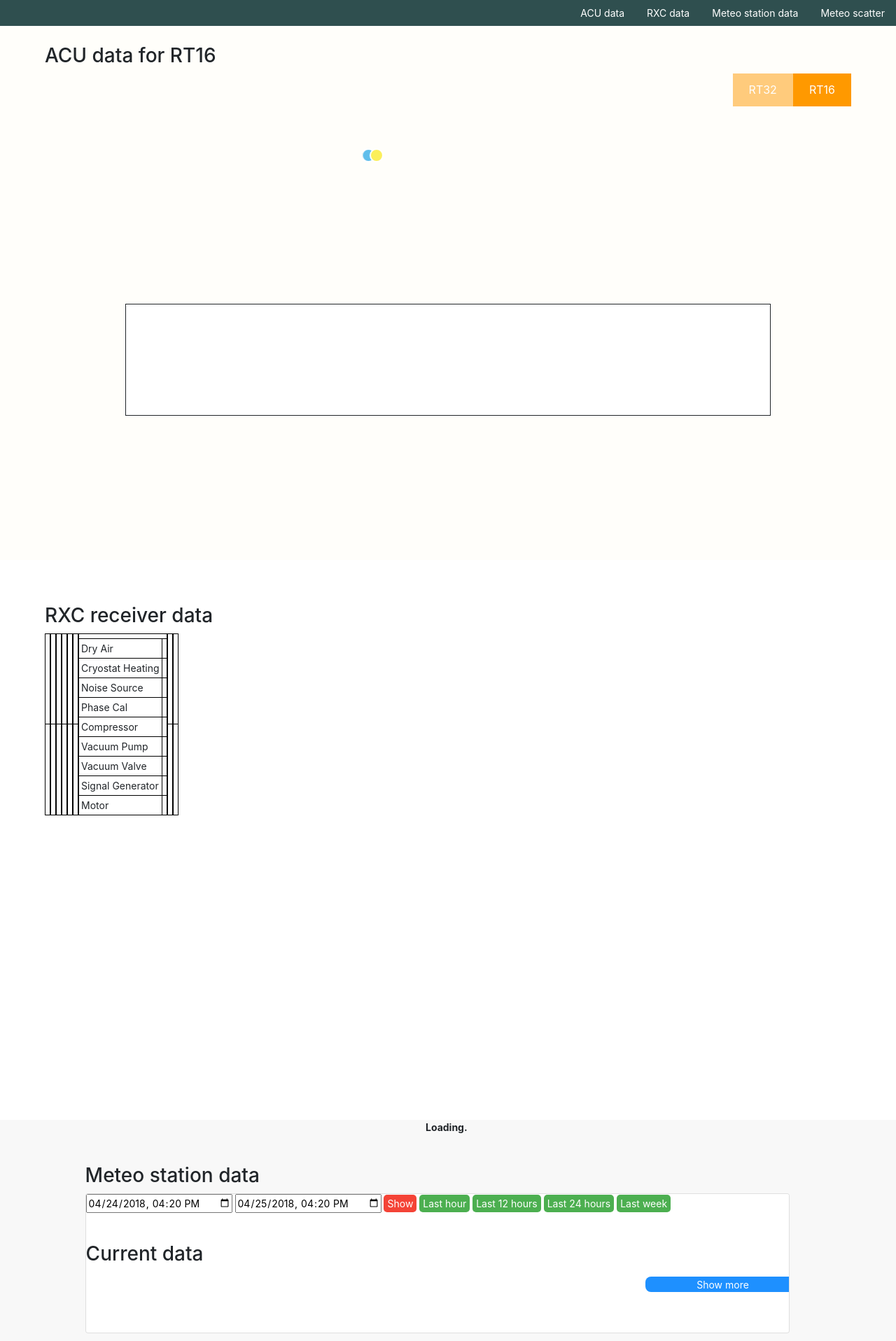
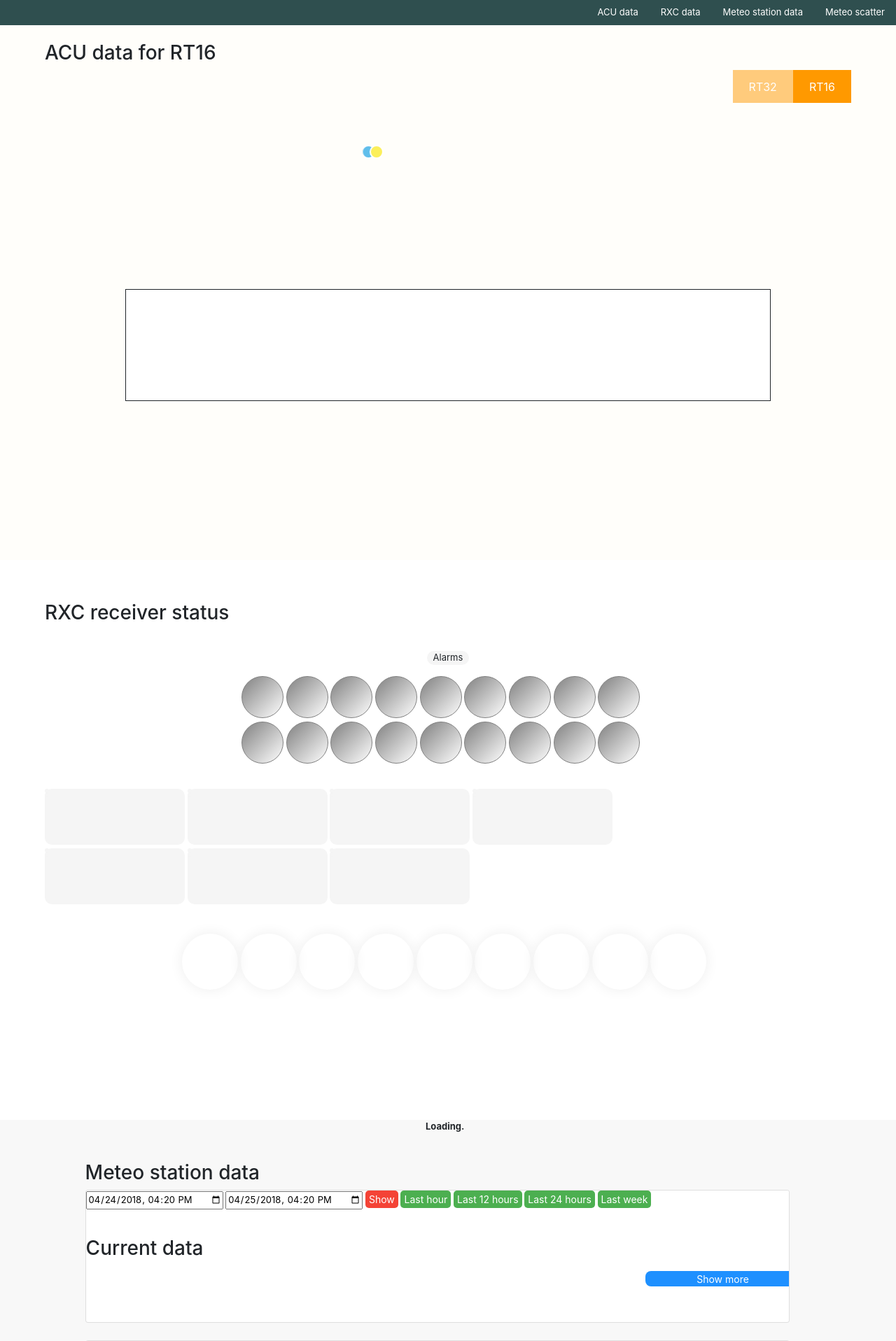
Before and after one commit to Andris-Akacenoks/meteo, a PHP site: page / in a window 1280 px wide. Shown: the top 1916 px of the page at 70% size. Run offline with PHP 8.4, Linux system fonts and the light colour scheme; data that the repository does not hold is empty; some libraries are stand-ins or nearby versions.

Commit message:
Added RXC

```diff
--- a/project/src/css/style.css
+++ b/project/src/css/style.css
@@ -1,5 +1,5 @@
 body{
-  font-size: 14px;
+  font-size: 13px;
   position: relative;
 }
 
@@ -7,6 +7,12 @@ th, td {
   padding: 3px;
   text-align: left;
   border-bottom: 1px solid #ddd;
+}
+
+.rxc-status-table{
+  width: 200px;
+  height:80px;
+  display: inline-block;
 }
 
 tr:hover {background-color:#f5f5f5;}
@@ -20,6 +26,15 @@ tr:hover {background-color:#f5f5f5;}
 }
 .row{
   width: 100%;
+}
+
+.rxc-status-table td{
+  font-size: 22px;
+  font-weight: bold;
+  text-align: center;
+}
+#OnOff-table{
+  display: none;
 }
 
 .form-group{
@@ -161,7 +176,7 @@ li {
 
 #card{
   width: 100%;
-  height: 200px;
+  height: 190px;
   -webkit-transition: height 0.3s ease-in;
   transition: height 0.3s ease-in;
   overflow: hidden;
@@ -171,12 +186,116 @@ li {
   background: #ffffff;
 }
 table, th, td{
-  border: 1px solid black;
+  border: none;
+  background-color:	#F5F5F5;
+  border-radius: 10px;
+
+}
+#alert-label{
+  background-color:	#F5F5F5;
+  border-radius: 10px;
+  text-align: center;
+  width: 60px;
+  margin: auto;
 
 }
 
+
+th{
+  font-weight: 300;
+}
+.table-heading{
+  font-weight: bold;
+}
+
+
 #rxc-container{
-  display: flex;
+  display: inline-block;
+}
+
+#alarm-container{
+  margin-top: 4%;
+  margin-bottom: 4%;
+  margin: auto;
+  width: 650px;
+  padding: 30px;
+  /* border: 1px solid grey; */
+}
+
+.alarm-text-ind{
+  display: inline-block;
+  text-align: center;
+
+  /* border: 1px solid green; */
+
+
+}
+
+.onoff-btn{
+  width: 80px;
+  display: inline-block;
+  text-align: center;
+}
+
+
+
+
+
+.btn {
+  width: 80px;
+  height: 80px;
+  text-align: center;
+  font-size: 22px;
+  line-height: 60px;
+  transition: 0.5s;
+  background-size: 200% auto;
+  color: white;
+  box-shadow: 0 0 20px #eee;
+  border-radius: 50px;
+ }
+
+/* Demo Stuff End -> */
+
+/* <- Magic Stuff Start */
+
+.btn:hover {
+  background-position: right center; /* change the direction of the change here */
+}
+
+
+
+.tooltiptext {
+  visibility: hidden;
+  width: 120px;
+  background-color: black;
+  color: #fff;
+  text-align: center;
+  border-radius: 6px;
+  padding: 5px 0;
+
+  /* Position the tooltip */
+  position: absolute;
+  z-index: 1;
+  margin-top: 60px;
+  margin-left: -60px;
+
+
+
+}
+
+.alarm-indicator:hover .tooltiptext {
+  visibility: visible;
+}
+
+
+.alarm-indicator{
+    height: 60px;
+    width: 60px;
+    background-color: #bbb;
+    border-radius: 50%;
+    border: 1px solid grey;
+    background: grey;                                         /* For browsers that do not support gradients */
+    background: linear-gradient(to bottom right, grey, white); /* Standard syntax (must be last) */
 }
 
 
@@ -238,6 +357,10 @@ html, body {height: 100%;}
   font-size: 16px;
 }
 
+a p {
+  color: white;
+}
+
 
 .submit-button {
   background-color: #f44336; /* red */
@@ -249,6 +372,11 @@ html, body {height: 100%;}
   display: inline-block;
   font-size: 14px;
   border-radius: 5px;
+}
+#onoff-container{
+  margin: auto;
+  width: 800px;;
+  padding: 20px;
 }
 
 .right-line-chart-container{
@@ -305,19 +433,30 @@ html, body {height: 100%;}
 
   }
 
-  @media (max-width: 1073px) {
-    #more-button{
-      visibility: hidden;
+  @media (max-width: 1037px) {
+    #yesterday,
+    #now{
+      width: 170px;
     }
+
+  }
+  @media (max-width: 1000px) {
   #button-container{
     display: block;
 
   }
   #card{
-      height:350px;
+    height:330px;
+  }
+  #more-button{
+    visibility: hidden;
   }
 
   }
+
+
+
+
 
 @media (max-width: 1023px) {
   .chart-canvas{
--- a/project/src/index.html
+++ b/project/src/index.html
@@ -70,7 +70,7 @@
                             <div class="az-container">
                                 <table>
                                     <tr>
-                                        <th style="text-align:center;" id="Az_des_pos_vel" colspan="2"></th>
+                                        <th class="table-heading" style="text-align:center;" id="Az_des_pos_vel" colspan="2"></th>
                                     </tr>
                                     <tr>
                                         <td>Destination</td>
@@ -87,7 +87,7 @@
                                 <br>
                                 <table>
                                     <tr>
-                                        <th class="acu-offset-numbers"  id="AzOffsets" colspan="2"></th>
+                                        <th class="acu-offset-numbers table-heading"  id="AzOffsets" colspan="2"></th>
                                     </tr>
                                     <tr>
                                         <td id="Az_pOffs" ></td>
@@ -102,7 +102,7 @@
                             <div class="el-container">
                                 <table>
                                     <tr>
-                                        <th style="text-align:center;" id="El_des_pos_vel" colspan="2"></th>
+                                        <th  class="table-heading"  style="text-align:center;" id="El_des_pos_vel" colspan="2"></th>
                                     </tr>
                                     <tr>
                                         <td>Destination</td>
@@ -121,7 +121,7 @@
                                 <br>
                                 <table>
                                     <tr>
-                                        <th class="acu-offset-numbers" id="ElOffsets" colspan="2"></th>
+                                        <th class="acu-offset-numbers table-heading" id="ElOffsets" colspan="2"></th>
                                     </tr>
                                     <tr>
                                         <td id="El_pOffs" ></td>
@@ -156,12 +156,183 @@
             </section>
             <section class="acu-data" id="rxc-data" style="overflow-y:auto;height:100vh;">
                 <br><br><br>
-                <h3 id="rxc-heading">RXC receiver data</h3>
+                <h3 id="rxc-heading">RXC receiver status</h3>
 
+                    <div id="alarm-container">
+                        <div id="alert-label">
+                            <p>Alarms</p>
+                        </div>
+                        <div class="alarm-text-ind">
+                            <!-- <p id="rxc-alarm-text-1">Text</p> -->
+                            <div class="alarm-indicator" id="rxc-alarm-1">
+                                <span class="tooltiptext" id="rxc-alarm-text-1">Tooltip text</span>
+                            </div>
+                        </div>
+                        <div class="alarm-text-ind">
+                            <!-- <p id="rxc-alarm-text-2">Text</p> -->
+                            <div class="alarm-indicator" id="rxc-alarm-2">
+                                <span class="tooltiptext" id="rxc-alarm-text-2">Tooltip text</span>
+                            </div>
+                        </div>
+                        <div class="alarm-text-ind">
+                            <!-- <p id="rxc-alarm-text-3">Text</p> -->
+                            <div class="alarm-indicator" id="rxc-alarm-3">
+                                 <span class="tooltiptext" id="rxc-alarm-text-3">Tooltip text</span>
+                            </div>
+                        </div>
+                        <div class="alarm-text-ind">
+                            <!-- <p id="rxc-alarm-text-4">Text</p> -->
+                            <div class="alarm-indicator" id="rxc-alarm-4">
+                                <span class="tooltiptext" id="rxc-alarm-text-4">Tooltip text</span>
+                            </div>
+                        </div>
+                        <div class="alarm-text-ind">
+                            <!-- <p id="rxc-alarm-text-5">Text</p> -->
+                            <div class="alarm-indicator" id="rxc-alarm-5">
+                                <span class="tooltiptext" id="rxc-alarm-text-5">Tooltip text</span>
+                            </div>
+                        </div>
+                        <div class="alarm-text-ind">
+                            <!-- <p id="rxc-alarm-text-6">Text</p> -->
+                            <div class="alarm-indicator" id="rxc-alarm-6">
+                                <span class="tooltiptext" id="rxc-alarm-text-6">Tooltip text</span>
+                            </div>
+                        </div>
+                        <div class="alarm-text-ind">
+                            <!-- <p id="rxc-alarm-text-7">Text</p> -->
+                            <div class="alarm-indicator" id="rxc-alarm-7">
+                                <span class="tooltiptext" id="rxc-alarm-text-7">Tooltip text</span>
+                            </div>
+                        </div>
+                        <div class="alarm-text-ind">
+                            <!-- <p id="rxc-alarm-text-8">Text</p> -->
+                            <div class="alarm-indicator" id="rxc-alarm-8">
+                                <span class="tooltiptext" id="rxc-alarm-text-8">Tooltip text</span>
+                            </div>
+                        </div>
 
+                        <div class="alarm-text-ind">
+                            <!-- <p id="rxc-alarm-text-9">Text</p> -->
+                            <div class="alarm-indicator" id="rxc-alarm-9">
+                                <span class="tooltiptext" id="rxc-alarm-text-9">Tooltip text</span>
+                            </div>
+                        </div>
+                        <div>
+                        <div class="alarm-text-ind">
+                            <!-- <p id="rxc-alarm-text-10">Text</p> -->
+                            <div class="alarm-indicator" id="rxc-alarm-10">
+                                <span class="tooltiptext" id="rxc-alarm-text-10">Tooltip text</span>
+                            </div>
+                        </div>
+                        <div class="alarm-text-ind">
+                            <!-- <p id="rxc-alarm-text-11">Text</p> -->
+                            <div class="alarm-indicator" id="rxc-alarm-11">
+                                <span class="tooltiptext" id="rxc-alarm-text-11">Tooltip text</span>
+                            </div>
+                        </div>
+                        <div class="alarm-text-ind">
+                            <!-- <p id="rxc-alarm-text-12">Text</p> -->
+                            <div class="alarm-indicator" id="rxc-alarm-12">
+                                <span class="tooltiptext" id="rxc-alarm-text-12">Tooltip text</span>
+                            </div>
+                        </div>
+                        <div class="alarm-text-ind">
+                            <!-- <p id="rxc-alarm-text-13">Text</p> -->
+                            <div class="alarm-indicator" id="rxc-alarm-13">
+                                <span class="tooltiptext" id="rxc-alarm-text-13">Tooltip text</span>
+                            </div>
+                        </div>
+                        <div class="alarm-text-ind">
+                            <!-- <p id="rxc-alarm-text-14">Text</p> -->
+                            <div class="alarm-indicator" id="rxc-alarm-14">
+                                <span class="tooltiptext" id="rxc-alarm-text-14">Tooltip text</span>
+                            </div>
+                        </div>
+                        <div class="alarm-text-ind">
+                            <!-- <p id="rxc-alarm-text-15">Text</p> -->
+                            <div class="alarm-indicator" id="rxc-alarm-15">
+                                <span class="tooltiptext" id="rxc-alarm-text-15">Tooltip text</span>
+                            </div>
+                        </div>
+                        <div class="alarm-text-ind">
+                            <!-- <p id="rxc-alarm-text-16">Text</p> -->
+                            <div class="alarm-indicator" id="rxc-alarm-16">
+                                <span class="tooltiptext" id="rxc-alarm-text-16">Tooltip text</span>
+                            </div>
+                        </div>
+                        <div class="alarm-text-ind">
+                            <!-- <p id="rxc-alarm-text-17">Text</p> -->
+                            <div class="alarm-indicator" id="rxc-alarm-17">
+                                <span class="tooltiptext" id="rxc-alarm-text-17">Tooltip text</span>
+                            </div>
+                        </div>
+                        <div class="alarm-text-ind">
+                            <!-- <p id="rxc-alarm-text-18">Text</p> -->
+                            <div class="alarm-indicator" id="rxc-alarm-18">
+                                <span class="tooltiptext" id="rxc-alarm-text-18">Tooltip text</span>
+                            </div>
+                        </div>
+                    </div>
+
+                    </div>
                     <div id="rxc-container">
+                        <div>
 
-                        <table>
+                        <table class="rxc-status-table">
+                            <tr>
+                                <th id="rxc-temperature-a-label" ></th>
+                            </tr>
+                            <tr>
+                                <td id="rxc-temperature-a" ></td>
+                            </tr>
+                        </table>
+
+                        <table class="rxc-status-table">
+                            <tr>
+                                <th id="rxc-temperature-b-label" ></th>
+                            </tr>
+                            <tr>
+                                <td id="rxc-temperature-b" ></td>
+                            </tr>
+                        </table>
+
+                        <table class="rxc-status-table">
+                            <tr>
+                                <th id="rxc-vacuum-label" ></th>
+                            </tr>
+                            <tr>
+                                <td id="rxc-vacuum" ></td>
+                            </tr>
+                        </table>
+                        <table class="rxc-status-table">
+                            <tr>
+                                <th id="rxc-frequency-label" ></th>
+                            </tr>
+                            <tr>
+                                <td id="rxc-frequency" ></td>
+                            </tr>
+                        </table>
+                    </div>
+
+                        <table class="rxc-status-table">
+                            <tr>
+                                <th id="rxc-oscilator-label" ></th>
+                            </tr>
+                            <tr>
+                                <td id="rxc-oscilator" ></td>
+                            </tr>
+                        </table>
+
+                        <table class="rxc-status-table">
+                            <tr>
+                                <th id="rxc-horn-pos-label" ></th>
+                            </tr>
+                            <tr>
+                                <td id="rxc-horn-pos" ></td>
+                            </tr>
+                        </table>
+
+                        <table class="rxc-status-table">
                             <tr>
                                 <th id="rxc-system-status-label" ></th>
                             </tr>
@@ -170,111 +341,44 @@
                             </tr>
                         </table>
 
-                        <table>
-                            <tr>
-                                <th id="rxc-temperature-a-label" ></th>
-                            </tr>
-                            <tr>
-                                <td id="rxc-temperature-a" ></td>
-                            </tr>
-                        </table>
-
-                        <table>
-                            <tr>
-                                <th id="rxc-temperature-b-label" ></th>
-                            </tr>
-                            <tr>
-                                <td id="rxc-temperature-b" ></td>
-                            </tr>
-                        </table>
-
-                        <table>
-                            <tr>
-                                <th id="rxc-frequency-label" ></th>
-                            </tr>
-                            <tr>
-                                <td id="rxc-frequency" ></td>
-                            </tr>
-                        </table>
-
-                        <table>
-                            <tr>
-                                <th id="rxc-oscilator-label" ></th>
-                            </tr>
-                            <tr>
-                                <td id="rxc-oscilator" ></td>
-                            </tr>
-                        </table>
-
-                        <table>
-                            <tr>
-                                <th id="rxc-vacuum-label" ></th>
-                            </tr>
-                            <tr>
-                                <td id="rxc-vacuum" ></td>
-                            </tr>
-                        </table>
-
-                        <table>
-                            <tr>
-                                <th id="rxc-onoff-label" colspan=2></th>
-                            </tr>
-                            <tr>
-                                <td>Dry Air</td>
-                                <td id="rxc-onoff-1" ></td>
-                            </tr>
-                            <tr>
-                                <td>Cryostat Heating</td>
-                                <td id="rxc-onoff-2" ></td>
-                            </tr>
-                            <tr>
-                                <td>Noise Source</td>
-                                <td id="rxc-onoff-3" ></td>
-                            </tr>
-                            <tr>
-                                <td>Phase Cal</td>
-                                <td id="rxc-onoff-4" ></td>
-                            </tr>
-                            <tr>
-                                <td>Compressor</td>
-                                <td id="rxc-onoff-5" ></td>
-                            </tr>
-                            <tr>
-                                <td>Vacuum Pump</td>
-                                <td id="rxc-onoff-6" ></td>
-                            </tr>
-                            <tr>
-                                <td>Vacuum Valve</td>
-                                <td id="rxc-onoff-7" ></td>
-                            </tr>
-                            <tr>
-                                <td>Signal Generator</td>
-                                <td id="rxc-onoff-8" ></td>
-                            </tr>
-                            <tr>
-                                <td>Motor</td>
-                                <td id="rxc-onoff-9" ></td>
-                            </tr>
-
-                        </table>
-
-                        <table>
-                            <tr>
-                                <th id="rxc-alarms-label" ></th>
-                            </tr>
-                            <tr>
-                                <td id="rxc-alarms" ></td>
-                            </tr>
-                        </table>
-
-                        <table>
-                            <tr>
-                                <th id="rxc-horn-pos-label" ></th>
-                            </tr>
-                            <tr>
-                                <td id="rxc-horn-pos" ></td>
-                            </tr>
-                        </table>
+                    </div>
+                    <div id="onoff-container">
+                        <div class="onoff-btn">
+                            <p id="onoff-name-1"></p>
+                            <div class="btn" id="btn-1">?</div>
+                        </div>
+                        <div class="onoff-btn">
+                            <p id="onoff-name-2"></p>
+                            <div class="btn" id="btn-2">?</div>
+                        </div>
+                        <div class="onoff-btn">
+                            <p id="onoff-name-3"></p>
+                            <div class="btn" id="btn-3">ON</div>
+                        </div>
+                        <div class="onoff-btn">
+                            <p id="onoff-name-4"></p>
+                            <div class="btn" id="btn-4">ON</div>
+                        </div>
+                        <div class="onoff-btn">
+                            <p id="onoff-name-5"></p>
+                            <div class="btn" id="btn-5">ON</div>
+                        </div>
+                        <div class="onoff-btn">
+                            <p id="onoff-name-6"></p>
+                            <div class="btn" id="btn-6">ON</div>
+                        </div>
+                        <div class="onoff-btn">
+                            <p id="onoff-name-7"></p>
+                            <div class="btn" id="btn-7">ON</div>
+                        </div>
+                        <div class="onoff-btn">
+                            <p id="onoff-name-8"></p>
+                            <div class="btn" id="btn-8">ON</div>
+                        </div>
+                        <div class="onoff-btn">
+                            <p id="onoff-name-9"></p>
+                            <div class="btn" id="btn-9">ON</div>
+                        </div>
 
                     </div>
 
@@ -465,9 +569,9 @@
 
                 $(function() {
                     $('#more-button').hover(function() {
-                        $('#card').css('height', '350');
+                        $('#card').css('height', '330');
                     }, function() {
-                        $('#card').css('height', '200');
+                        $('#card').css('height', '190');
                     });
                 });
                 // more functions welcome here
```
Also changed, not shown: project/src/js/rxc.js (+75 -37 lines), project/src/acu.json (deleted). Lines whose indentation alone changed are shown as unchanged.
